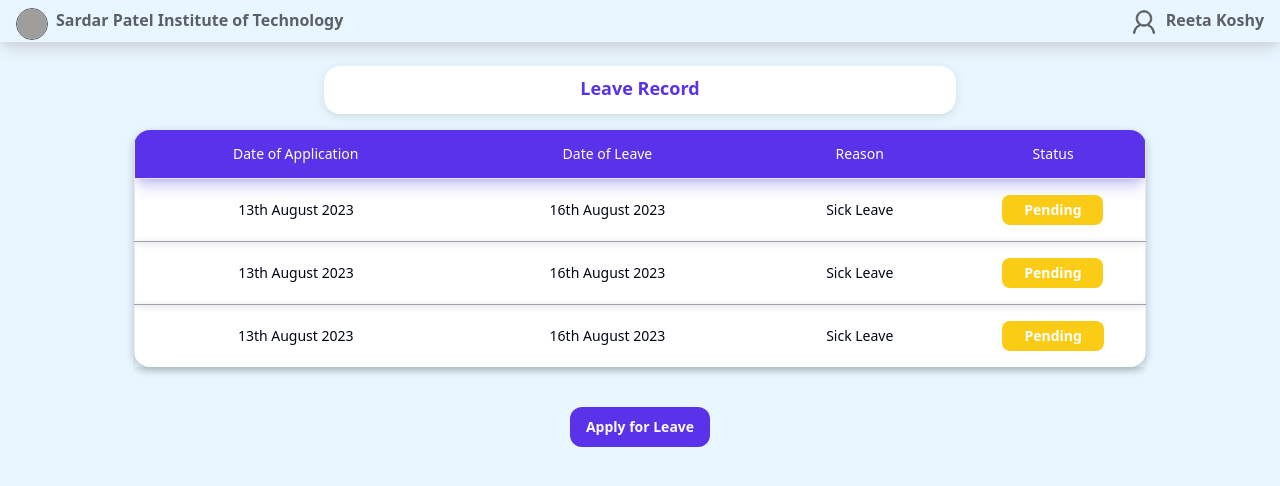
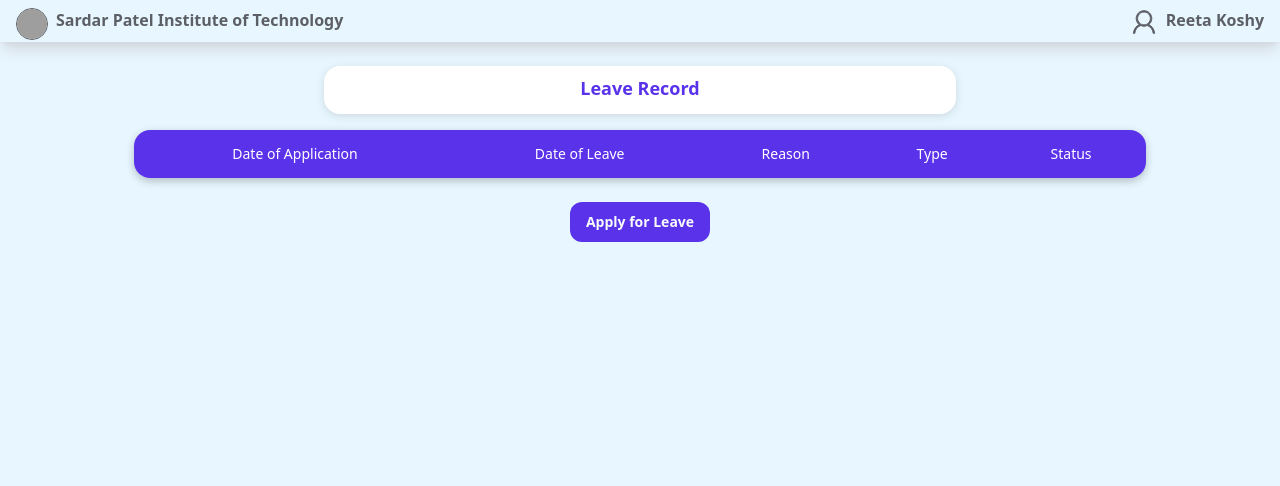
Before and after one commit to Harshey-KS/wetrack, a React (Vite) app in the folder frontend/: page /leaverecord in a window 1280 px wide. Shown: the top 486 px of the page. Built offline with nearby package versions, Linux system fonts and the light colour scheme; grey boxes are pictures that could not be loaded.

Commit message:
leave records

```diff
--- a/frontend/src/components/DatePicker.jsx
+++ b/frontend/src/components/DatePicker.jsx
@@ -8,8 +8,8 @@ import { Button } from "./ui/button";
 import { Calendar } from "./ui/calendar";
 import { Popover, PopoverContent, PopoverTrigger } from "./ui/popover";
 
-export function DatePickerDemo() {
-  const [date, setDate] = useState(new Date());
+export function DatePickerDemo({ date, setFormData }) {
+  // const [date, setDate] = useState(new Date());
 
   return (
     <Popover>
@@ -29,7 +29,7 @@ export function DatePickerDemo() {
         <Calendar
           mode="single"
           selected={date}
-          onSelect={setDate}
+          onSelect={(e) => setFormData((prev) => ({ ...prev, dateOfLeave: e }))}
           initialFocus
         />
       </PopoverContent>
--- a/frontend/src/pages/LeaveRecord.jsx
+++ b/frontend/src/pages/LeaveRecord.jsx
@@ -1,4 +1,4 @@
-import React from "react";
+import React, { useEffect, useState } from "react";
 import {
   Table,
   TableBody,
@@ -20,13 +20,42 @@ import {
 import Heading from "../components/Heading";
 import { Button } from "../components/ui/button";
 import { DatePickerDemo } from "../components/DatePicker";
+import { useAuthContext } from "../context/AuthContext";
+import axios from "axios";
+import { format } from "date-fns";
 
 const LeaveRecord = () => {
+  const { user } = useAuthContext();
+  // console.log(user);
+  const [formData, setFormData] = useState({
+    teacherId: user?.id,
+    dateOfLeave: new Date(),
+    leaveType: "Other",
+    reason: "",
+  });
+  const [leaveRecords, setLeaveRecords] = useState([]);
+
+  const fetchData = async () => {
+    const res = await axios.get(`leave-records/${user?.id}`);
+    if (res?.data) {
+      setLeaveRecords(res?.data);
+    }
+  };
+  const submitLeaveRecord = async () => {
+    const res = await axios.post("leave-records", formData);
+    if (res?.data) {
+      await fetchData();
+    }
+  };
+
+  useEffect(() => {
+    if (user?.id) fetchData();
+  }, [user]);
+
   return (
     <div className="flex justify-center items-center flex-col">
       <Heading title="Leave Record" />
       <Table className="bg-white rounded-2xl overflow-hidden w-4/5 mt-4 mx-auto shadowBig mb-6">
-        <TableCaption> </TableCaption>
         <TableHeader className="bg-[#5932EA] ">
           <TableRow className="shadow-lg shadow-indigo-500/40 border-none">
             <TableHead className=" text-white text-center border-0">
@@ -38,62 +67,36 @@ const LeaveRecord = () => {
             <TableHead className=" text-white text-center border-none">
               Reason
             </TableHead>
+            <TableHead className=" text-white text-center border-none">
+              Type
+            </TableHead>
             <TableHead className=" text-white text-center border-0">
               Status
             </TableHead>
           </TableRow>
         </TableHeader>
         <TableBody>
+          {leaveRecords?.map((leave) => (
             <TableRow className="border border-b-gray-400 shadowLittle hover:bg-zinc-300/90 transition-300">
               <TableCell className="text-center font-medium">
-              13th August 2023
+                {format(new Date(leave.createdAt), "dd-MM-yyyy")}
               </TableCell>
               <TableCell className="text-center font-medium">
-              16th August 2023
+                {leave.dateOfLeave}
               </TableCell>
               <TableCell className="text-center font-medium">
-              Sick Leave
+                {leave.reason}
+              </TableCell>
+              <TableCell className="text-center font-medium">
+                {leave.leaveType}
               </TableCell>
               <TableCell className="flex justify-center ">
                 <div className="bg-yellow-400 text-semibold text-white rounded-lg w-2/3 h-[30px] flex items-center justify-center font-semibold">
-                Pending
+                  {leave.status}
                 </div>
               </TableCell>
             </TableRow>
-          {/* 2 */}
-          <TableRow className="border border-b-gray-400 shadowLittle hover:bg-zinc-300/90 transition-300">
-            <TableCell className="text-center font-medium">
-              13th August 2023
-            </TableCell>
-            <TableCell className="text-center font-medium">
-              16th August 2023
-            </TableCell>
-            <TableCell className="text-center font-medium">
-              Sick Leave
-            </TableCell>
-            <TableCell className="flex justify-center ">
-              <div className="bg-yellow-400 text-semibold text-white rounded-lg w-2/3 h-[30px] flex items-center justify-center font-semibold">
-                Pending
-              </div>
-            </TableCell>
-          </TableRow>
-          {/* 3 */}
-          <TableRow className="border border-b-gray-400 shadowLittle hover:bg-zinc-300/90 transition-300">
-            <TableCell className="text-center font-medium">
-              13th August 2023
-            </TableCell>
-            <TableCell className="text-center font-medium">
-              16th August 2023
-            </TableCell>
-            <TableCell className="text-center font-medium">
-              Sick Leave
-            </TableCell>
-            <TableCell className="flex justify-center ">
-              <div className="bg-yellow-400 text-semibold text-white rounded-lg w-2/3 h-[30px] flex items-center justify-center font-semibold">
-                Pending
-              </div>
-            </TableCell>
-          </TableRow>
+          ))}
         </TableBody>
       </Table>
       <Dialog>
@@ -117,19 +120,28 @@ const LeaveRecord = () => {
               <Button className="  bg-white text-gray-500 rounded-lg font-bold  text-md p-2 px-5 h-9">
                 DATE OF LEAVE:
               </Button>
-              <DatePickerDemo />
+              <DatePickerDemo
+                date={formData?.dateOfLeave}
+                setFormData={setFormData}
+              />
             </div>
             <div className="flex justify-between m-4 mr-8">
               <Button className="bg-white text-gray-500 rounded-lg  text-md font-bold px-16 h-9">
                 REASON:
               </Button>
               <input
+                onChange={(e) =>
+                  setFormData((prev) => ({ ...prev, reason: e.target.value }))
+                }
                 type="text"
                 className="bg-white border border-slate-200 rounded-md h-9 mr-3 p-2 w-64"
                 placeholder="Type Here"
               />
             </div>
-            <Button className="bg-[#5932EA] rounded-xl font-bold text-md h-8 w-1/5 hover:bg-gray-300 hover:text-gray-600 duration-300 ">
+            <Button
+              onClick={() => submitLeaveRecord()}
+              className="bg-[#5932EA] rounded-xl font-bold text-md h-8 w-1/5 hover:bg-gray-300 hover:text-gray-600 duration-300 "
+            >
               SUBMIT
             </Button>
           </DialogDescription>
```
Lines whose indentation alone changed are shown as unchanged.
